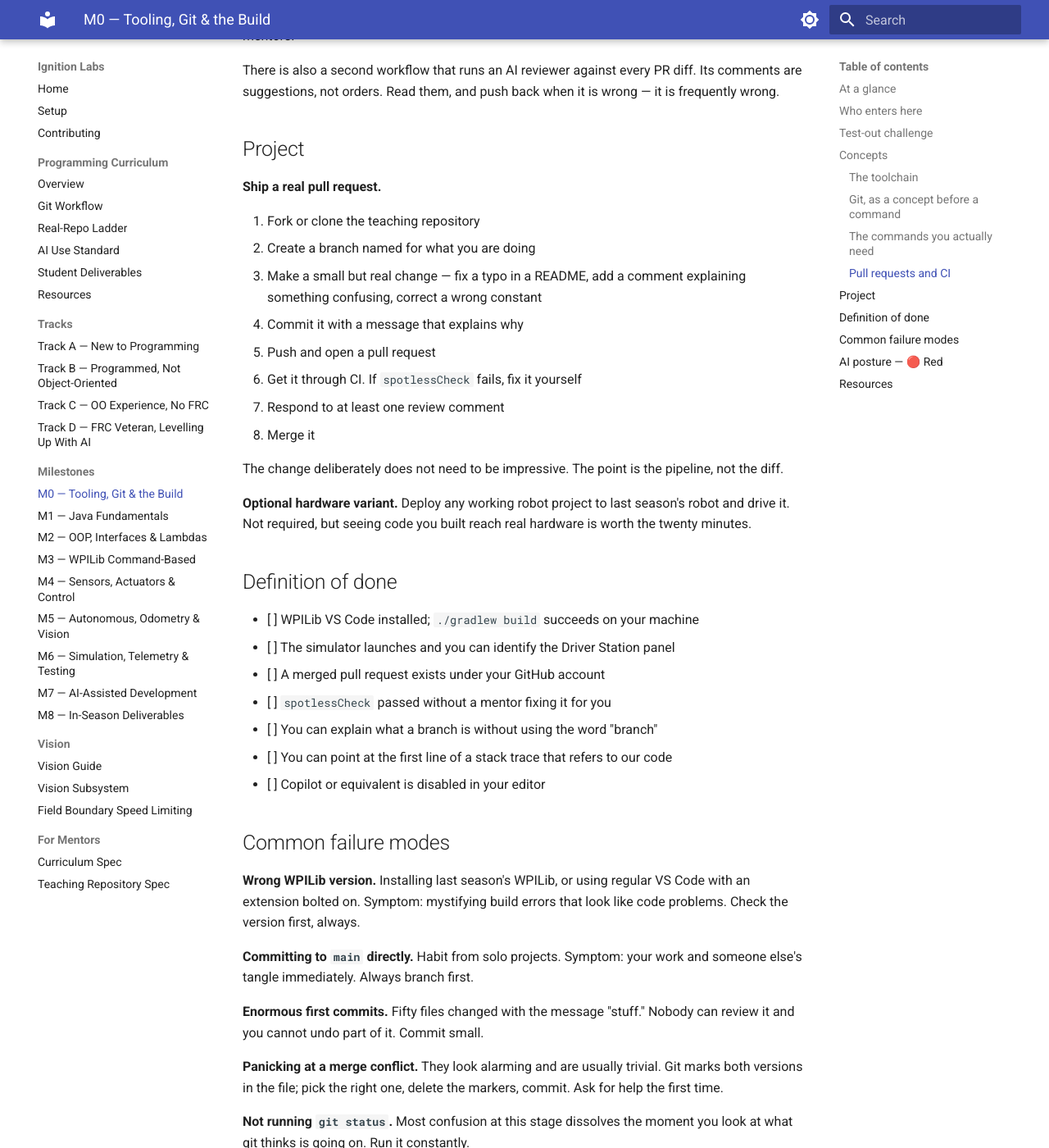
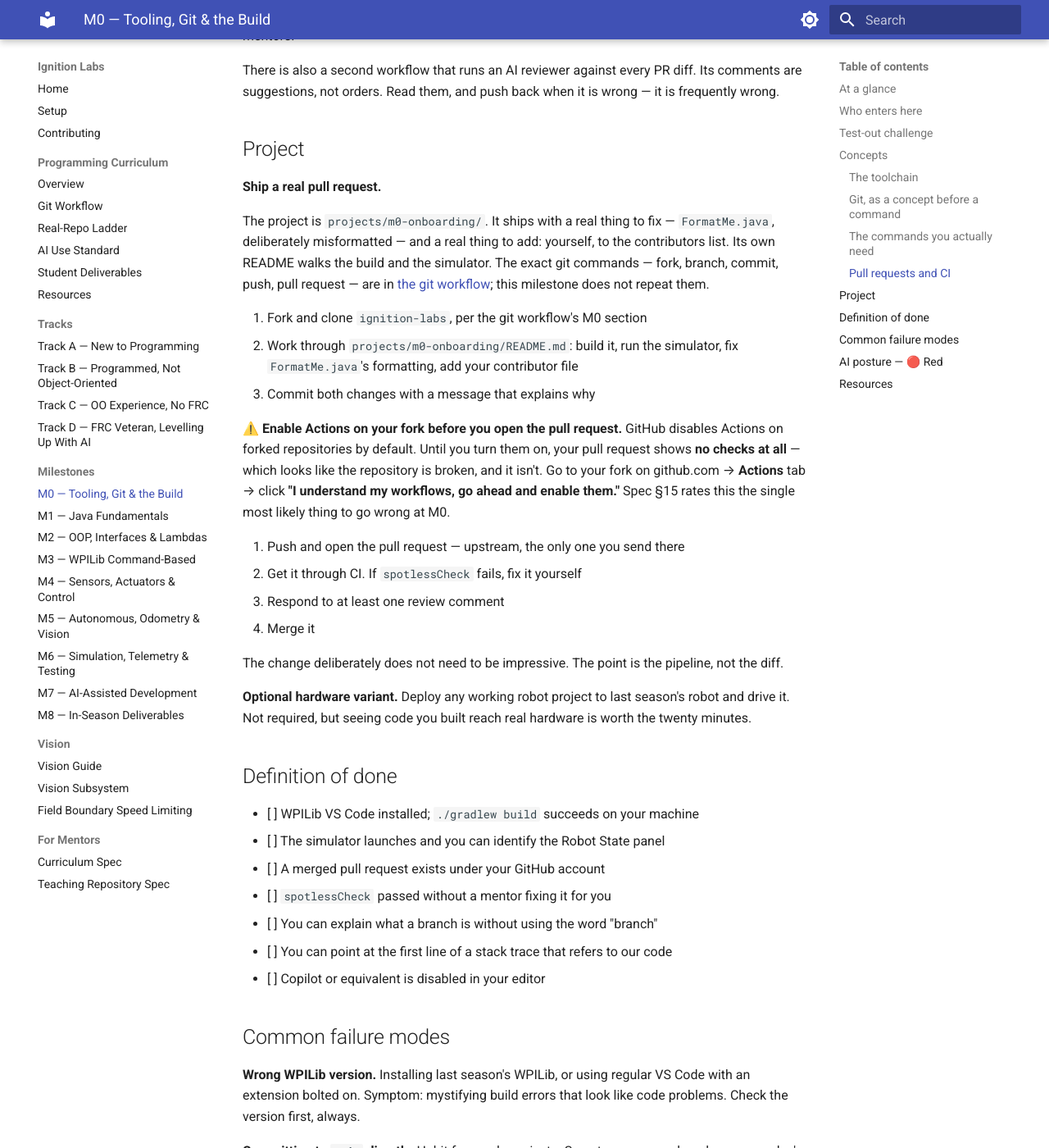
Before and after one commit to IgniteRobotics/ignition-labs, an MkDocs documentation site: the page built from docs/programming/milestones/m0-tooling-and-git.md, in a window 1280 px wide and 1400 px high, scrolled down 3168 px. Shown: the whole window at 82% size. Built offline with MkDocs 1.6.1 and Material for MkDocs 9.7.7, drawn with Linux system fonts in a browser that asks for light colours.

Commit message:
Point M0's milestone and the status tables at the built skeleton
- m0-tooling-and-git.md: Project section now points at
  projects/m0-onboarding/ and links to git-workflow.md instead of
  restating git commands or describing a generic placeholder task;
  adds the fork-Actions warning (spec §15's highest-likelihood M0
  failure)
- programming/README.md: status table records M0 as built, M1-M8
  remaining
- teaching-repo-spec.md: §13 gets a Status column marking steps 0-4
  done; §17 records that the inverted check now skips projects with
  no src/test

Also fixes three student-facing defects found during earlier tasks:
- Ctrl+Shift+P is Cmd+Shift+P on macOS; both forms now given in
  SETUP.md and the M0 project README
- the M0 walkthrough's "Robot State panel" and its own "Done when"
  checklist's "Driver Station panel" were the same thing under two
  names; standardized on Robot State (matches SETUP.md and the WPILib
  2026 Sim GUI) in the project README, the milestone DoD, and the
  spec's mentor-verifies line
- confirmed no document quotes a specific fast build time; the honest
  "several minutes the first time" framing was already in place

Co-Authored-By: Claude Opus 5 <noreply@anthropic.com>
Claude-Session: https://claude.ai/code/session_01Ekap4hqefAZzDYqajZzjzk

```diff
--- a/docs/programming/milestones/m0-tooling-and-git.md
+++ b/docs/programming/milestones/m0-tooling-and-git.md
@@ -91,14 +91,18 @@ There is also a second workflow that runs an AI reviewer against every PR diff.
 
 **Ship a real pull request.**
 
-1. Fork or clone the teaching repository
-2. Create a branch named for what you are doing
-3. Make a small but real change — fix a typo in a README, add a comment explaining something confusing, correct a wrong constant
-4. Commit it with a message that explains why
-5. Push and open a pull request
-6. Get it through CI. If `spotlessCheck` fails, fix it yourself
-7. Respond to at least one review comment
-8. Merge it
+The project is `projects/m0-onboarding/`. It ships with a real thing to fix — `FormatMe.java`, deliberately misformatted — and a real thing to add: yourself, to the contributors list. Its own README walks the build and the simulator. The exact git commands — fork, branch, commit, push, pull request — are in [the git workflow](../git-workflow.md); this milestone does not repeat them.
+
+1. Fork and clone `ignition-labs`, per the git workflow's M0 section
+2. Work through `projects/m0-onboarding/README.md`: build it, run the simulator, fix `FormatMe.java`'s formatting, add your contributor file
+3. Commit both changes with a message that explains why
+
+⚠️ **Enable Actions on your fork before you open the pull request.** GitHub disables Actions on forked repositories by default. Until you turn them on, your pull request shows **no checks at all** — which looks like the repository is broken, and it isn't. Go to your fork on github.com → **Actions** tab → click **"I understand my workflows, go ahead and enable them."** Spec §15 rates this the single most likely thing to go wrong at M0.
+
+4. Push and open the pull request — upstream, the only one you send there
+5. Get it through CI. If `spotlessCheck` fails, fix it yourself
+6. Respond to at least one review comment
+7. Merge it
 
 The change deliberately does not need to be impressive. The point is the pipeline, not the diff.
 
@@ -107,7 +111,7 @@ The change deliberately does not need to be impressive. The point is the pipelin
 ## Definition of done
 
 - [ ] WPILib VS Code installed; `./gradlew build` succeeds on your machine
-- [ ] The simulator launches and you can identify the Driver Station panel
+- [ ] The simulator launches and you can identify the Robot State panel
 - [ ] A merged pull request exists under your GitHub account
 - [ ] `spotlessCheck` passed without a mentor fixing it for you
 - [ ] You can explain what a branch is without using the word "branch"
```
Also changed, not shown: docs/SETUP.md (+1 -1 lines), docs/programming/README.md (+1 -1 lines), docs/programming/teaching-repo-spec.md (+19 -18 lines), projects/m0-onboarding/README.md (+2 -2 lines).
